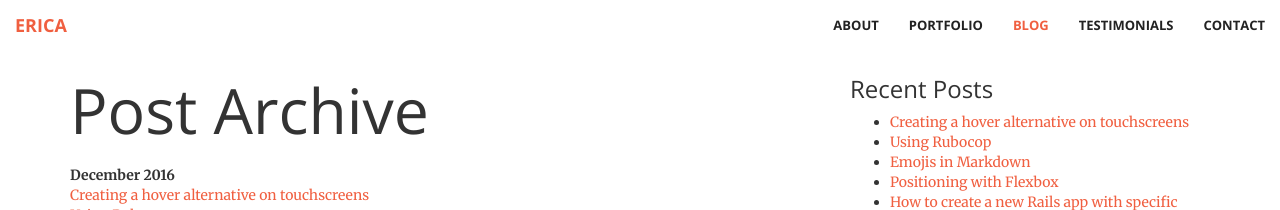
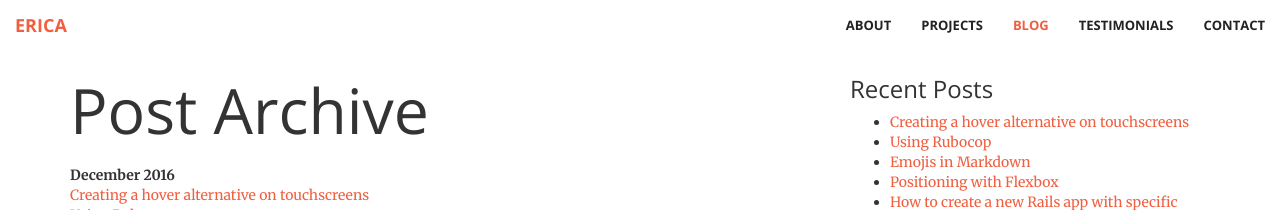
Before and after one commit to ESosa0/ericablog, a Jekyll site: the page built from archive.html, in a window 1280 px wide. Shown: the top 210 px of the page. Built offline with Jekyll 4.4.1, drawn with Linux system fonts in a browser that asks for light colours.

Commit message:
changed portfolio to projects in nav bar

```diff
--- a/_includes/nav.html
+++ b/_includes/nav.html
@@ -18,7 +18,7 @@
           <a class="page-scroll" href="#about">About</a>
         </li>
         <li>
-          <a class="page-scroll" href="#portfolio">Portfolio</a>
+          <a class="page-scroll" href="#portfolio">Projects</a>
         </li>
         <li>
           <a href="{{ site.baseurl }}/blog">Blog</a>
--- a/_includes/nav2.html
+++ b/_includes/nav2.html
@@ -16,7 +16,7 @@
     <div class="collapse navbar-collapse" id="bs-example-navbar-collapse-1">
       <ul class="nav2-links nav navbar-nav navbar-right">
         <li><a href="{{ site.baseurl }}/#about">About</a></li>
-        <li><a href="{{ site.baseurl }}/#portfolio">Portfolio</a></li>
+        <li><a href="{{ site.baseurl }}/#portfolio">Projects</a></li>
         <li class="active"><a href="{{ site.baseurl }}/blog">Blog</a></li>
         <li><a href="{{ site.baseurl }}/#testimonials">Testimonials</a></li>
         <li><a href="{{ site.baseurl }}/#contact">Contact</a></li>
--- a/index.html
+++ b/index.html
@@ -97,6 +97,7 @@ permalink: /
         <div class="row">
             <div class="col-lg-8 col-lg-offset-2 text-center">
                 <h2 class="section-heading">Recent blogs</h2>
+                <hr class="dark">
             </div>
             {% for post in site.posts limit:3 %}
             <div class="col-lg-4">
```
